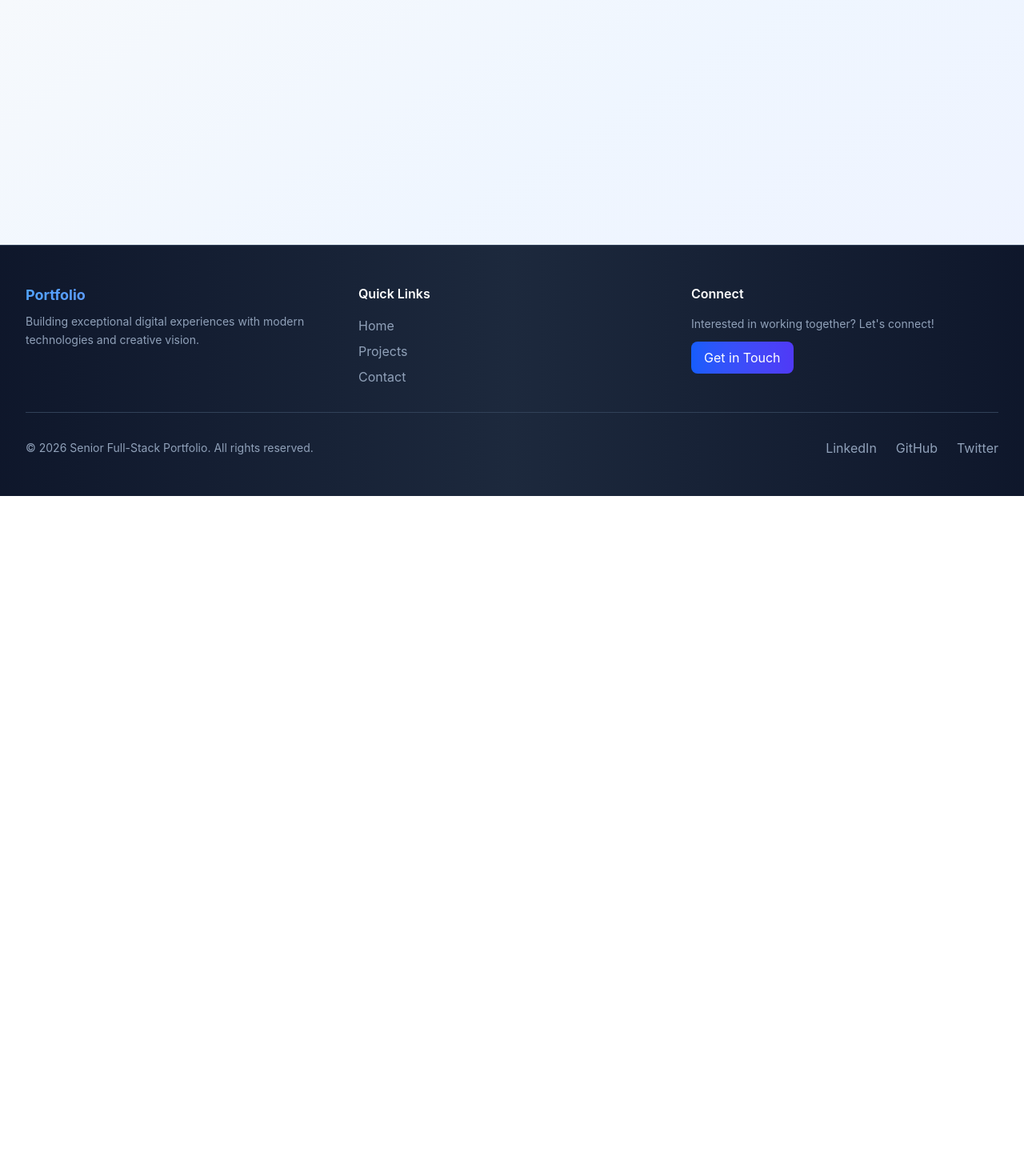
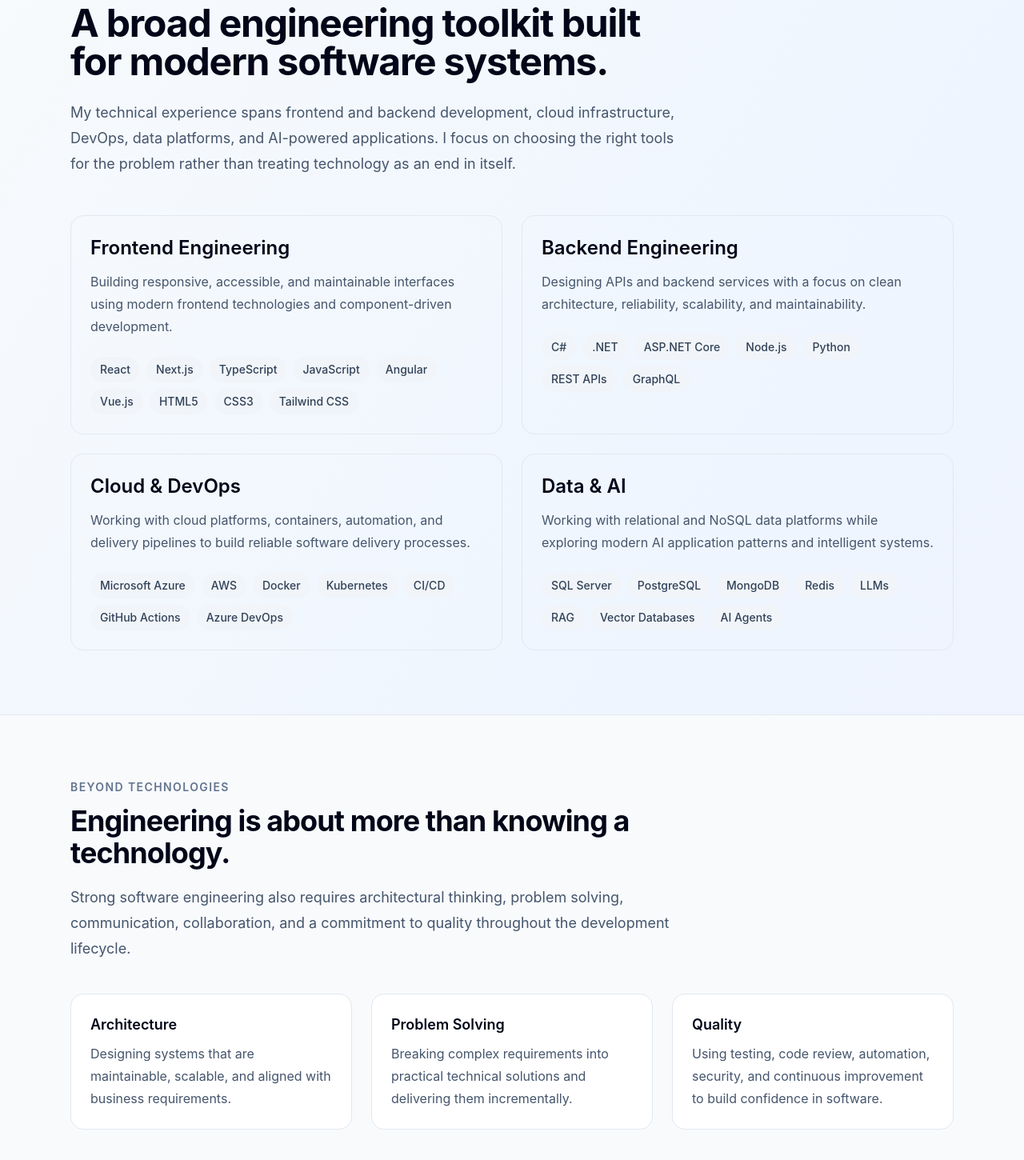
Before and after one commit to tluoy/senior-fullstack-portfolio, a React (Vite) app: page /skills in a window 1280 px wide. Shown: the part 180-1630 px from the top of the page at 80% size. Before the commit the page ends 800 px from the top, so only its background shows below. Built offline with nearby package versions, Linux system fonts and the light colour scheme.

Commit message:
feat(skills): build portfolio skills page

```diff
--- a/src/pages/SkillsPage.tsx
+++ b/src/pages/SkillsPage.tsx
@@ -1,10 +1,192 @@
+import Button from "../components/ui/Button";
+
+type SkillGroup = {
+  title: string;
+  description: string;
+  skills: string[];
+};
+
+const skillGroups: SkillGroup[] = [
+  {
+    title: "Frontend Engineering",
+    description:
+      "Building responsive, accessible, and maintainable interfaces using modern frontend technologies and component-driven development.",
+    skills: [
+      "React",
+      "Next.js",
+      "TypeScript",
+      "JavaScript",
+      "Angular",
+      "Vue.js",
+      "HTML5",
+      "CSS3",
+      "Tailwind CSS",
+    ],
+  },
+  {
+    title: "Backend Engineering",
+    description:
+      "Designing APIs and backend services with a focus on clean architecture, reliability, scalability, and maintainability.",
+    skills: [
+      "C#",
+      ".NET",
+      "ASP.NET Core",
+      "Node.js",
+      "Python",
+      "REST APIs",
+      "GraphQL",
+    ],
+  },
+  {
+    title: "Cloud & DevOps",
+    description:
+      "Working with cloud platforms, containers, automation, and delivery pipelines to build reliable software delivery processes.",
+    skills: [
+      "Microsoft Azure",
+      "AWS",
+      "Docker",
+      "Kubernetes",
+      "CI/CD",
+      "GitHub Actions",
+      "Azure DevOps",
+    ],
+  },
+  {
+    title: "Data & AI",
+    description:
+      "Working with relational and NoSQL data platforms while exploring modern AI application patterns and intelligent systems.",
+    skills: [
+      "SQL Server",
+      "PostgreSQL",
+      "MongoDB",
+      "Redis",
+      "LLMs",
+      "RAG",
+      "Vector Databases",
+      "AI Agents",
+    ],
+  },
+];
+
 function SkillsPage() {
   return (
     <main>
-      <h1>Skills</h1>
-      <p>Skills page coming soon.</p>
+      <section
+        aria-labelledby="skills-page-heading"
+        className="mx-auto max-w-6xl px-6 py-20"
+      >
+        <div className="max-w-3xl">
+          <p className="text-sm font-semibold uppercase tracking-widest text-slate-500">
+            Technical Skills
+          </p>
+
+          <h1
+            id="skills-page-heading"
+            className="mt-3 text-4xl font-bold tracking-tight text-slate-950 sm:text-5xl"
+          >
+            A broad engineering toolkit built for modern software systems.
+          </h1>
+
+          <p className="mt-6 text-lg leading-8 text-slate-600">
+            My technical experience spans frontend and backend development,
+            cloud infrastructure, DevOps, data platforms, and AI-powered
+            applications. I focus on choosing the right tools for the problem
+            rather than treating technology as an end in itself.
+          </p>
+        </div>
+
+        <div className="mt-12 grid gap-6 md:grid-cols-2">
+          {skillGroups.map((group) => (
+            <article
+              key={group.title}
+              className="rounded-2xl border border-slate-200 p-6"
+            >
+              <h2 className="text-2xl font-semibold text-slate-950">
+                {group.title}
+              </h2>
+
+              <p className="mt-3 leading-7 text-slate-600">
+                {group.description}
+              </p>
+
+              <ul className="mt-6 flex flex-wrap gap-2">
+                {group.skills.map((skill) => (
+                  <li
+                    key={skill}
+                    className="rounded-full bg-slate-100 px-3 py-1.5 text-sm font-medium text-slate-700"
+                  >
+                    {skill}
+                  </li>
+                ))}
+              </ul>
+            </article>
+          ))}
+        </div>
+      </section>
+
+      <section
+        aria-labelledby="engineering-principles-heading"
+        className="border-y border-slate-200 bg-slate-50"
+      >
+        <div className="mx-auto max-w-6xl px-6 py-20">
+          <div className="max-w-3xl">
+            <p className="text-sm font-semibold uppercase tracking-widest text-slate-500">
+              Beyond Technologies
+            </p>
+
+            <h2
+              id="engineering-principles-heading"
+              className="mt-3 text-3xl font-bold tracking-tight text-slate-950 sm:text-4xl"
+            >
+              Engineering is about more than knowing a technology.
+            </h2>
+
+            <p className="mt-5 text-lg leading-8 text-slate-600">
+              Strong software engineering also requires architectural thinking,
+              problem solving, communication, collaboration, and a commitment
+              to quality throughout the development lifecycle.
+            </p>
+          </div>
+
+          <div className="mt-10 grid gap-6 sm:grid-cols-2 lg:grid-cols-3">
+            <article className="rounded-2xl border border-slate-200 bg-white p-6">
+              <h3 className="text-lg font-semibold text-slate-950">
+                Architecture
+              </h3>
+              <p className="mt-2 leading-7 text-slate-600">
+                Designing systems that are maintainable, scalable, and aligned
+                with business requirements.
+              </p>
+            </article>
+
+            <article className="rounded-2xl border border-slate-200 bg-white p-6">
+              <h3 className="text-lg font-semibold text-slate-950">
+                Problem Solving
+              </h3>
+              <p className="mt-2 leading-7 text-slate-600">
+                Breaking complex requirements into practical technical
+                solutions and delivering them incrementally.
+              </p>
+            </article>
+
+            <article className="rounded-2xl border border-slate-200 bg-white p-6">
+              <h3 className="text-lg font-semibold text-slate-950">
+                Quality
+              </h3>
+              <p className="mt-2 leading-7 text-slate-600">
+                Using testing, code review, automation, security, and
+                continuous improvement to build confidence in software.
+              </p>
+            </article>
+          </div>
+
+          <div className="mt-10">
+            <Button to="/projects">Explore My Projects</Button>
+          </div>
+        </div>
+      </section>
     </main>
-  )
+  );
 }
 
-export default SkillsPage
+export default SkillsPage;
```
